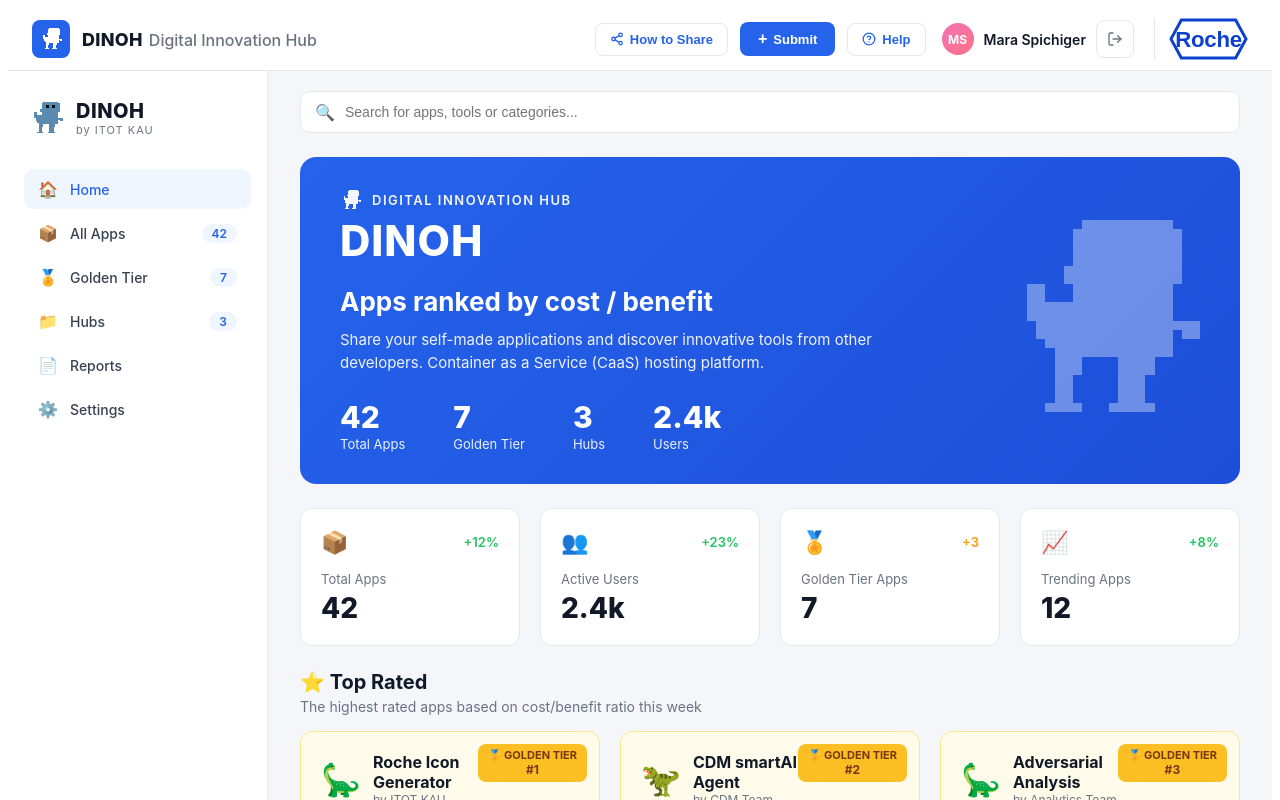
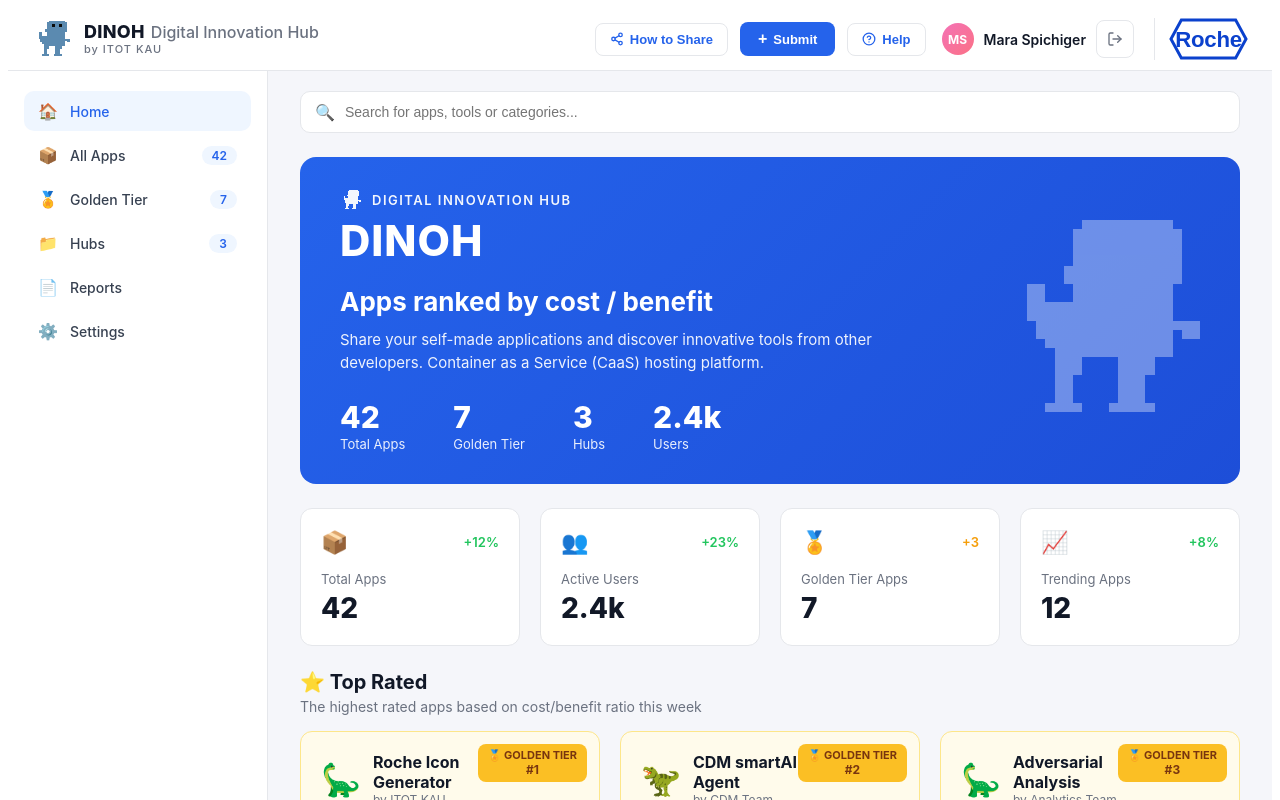
Before and after one commit to mspichiger/Dinoh-app, an Angular app in the folder Dinoh/: page / in a window 1280 px wide. Shown: the top 800 px of the page. Built offline with nearby package versions, Linux system fonts and the light colour scheme.

Commit message:
fix:header

```diff
--- a/Dinoh/src/app/app.css
+++ b/Dinoh/src/app/app.css
@@ -114,27 +114,20 @@
   align-items: center;
   gap: 12px;
 }
-.header-logo {
-  width: 38px;
-  height: 38px;
-  background: var(--blue);
-  border-radius: 8px;
-  display: flex;
-  align-items: center;
-  justify-content: center;
-}
-.header-logo img {
-  width: 24px;
-  height: 24px;
-  filter: brightness(0) invert(1);
+.header-logo-img {
+  width: 40px;
+  height: 40px;
+  display: block;
 }
 .header-title {
   display: flex;
-  align-items: baseline;
-  gap: 6px;
+  flex-direction: column;
+  line-height: 1.15;
 }
+.header-title-row { display: flex; align-items: baseline; gap: 6px; }
 .header-title-main { font-weight: 800; font-size: 18px; color: var(--gray-900); letter-spacing: 0.3px; }
-.header-title-sub { font-weight: 500; font-size: 16px; color: var(--gray-500); }
+.header-title-hub { font-weight: 500; font-size: 16px; color: var(--gray-500); }
+.header-title-sub { font-weight: 500; font-size: 11px; color: var(--gray-500); letter-spacing: 1px; }
 
 .header-spacer { flex: 1; }
 
--- a/Dinoh/src/app/app.html
+++ b/Dinoh/src/app/app.html
@@ -8,12 +8,13 @@
     </button>
 
     <div class="header-brand">
-        <div class="header-logo">
-            <img src="dino.svg" alt="" />
-        </div>
+        <img class="header-logo-img" src="dino.svg" alt="DINOH logo" />
         <div class="header-title">
-            <span class="header-title-main">DINOH</span>
-            <span class="header-title-sub">Digital Innovation Hub</span>
+            <div class="header-title-row">
+                <span class="header-title-main">DINOH</span>
+                <span class="header-title-hub">Digital Innovation Hub</span>
+            </div>
+            <span class="header-title-sub">by ITOT KAU</span>
         </div>
     </div>
 
@@ -65,14 +66,6 @@
     <button class="sidebar-backdrop" [class.open]="sidebarOpen()" (click)="closeSidebar()"
         aria-label="Close menu"></button>
     <aside class="sidebar" [class.open]="sidebarOpen()">
-        <div class="brand">
-            <img class="brand-logo" src="dino.svg" alt="DINOH logo" />
-            <div class="brand-text">
-                <div class="brand-title">DINOH</div>
-                <div class="brand-sub">by ITOT KAU</div>
-            </div>
-        </div>
-
         <nav class="nav">
             @for (item of navItems; track item.label) {
             <a class="nav-item" [class.active]="item.active">
```
